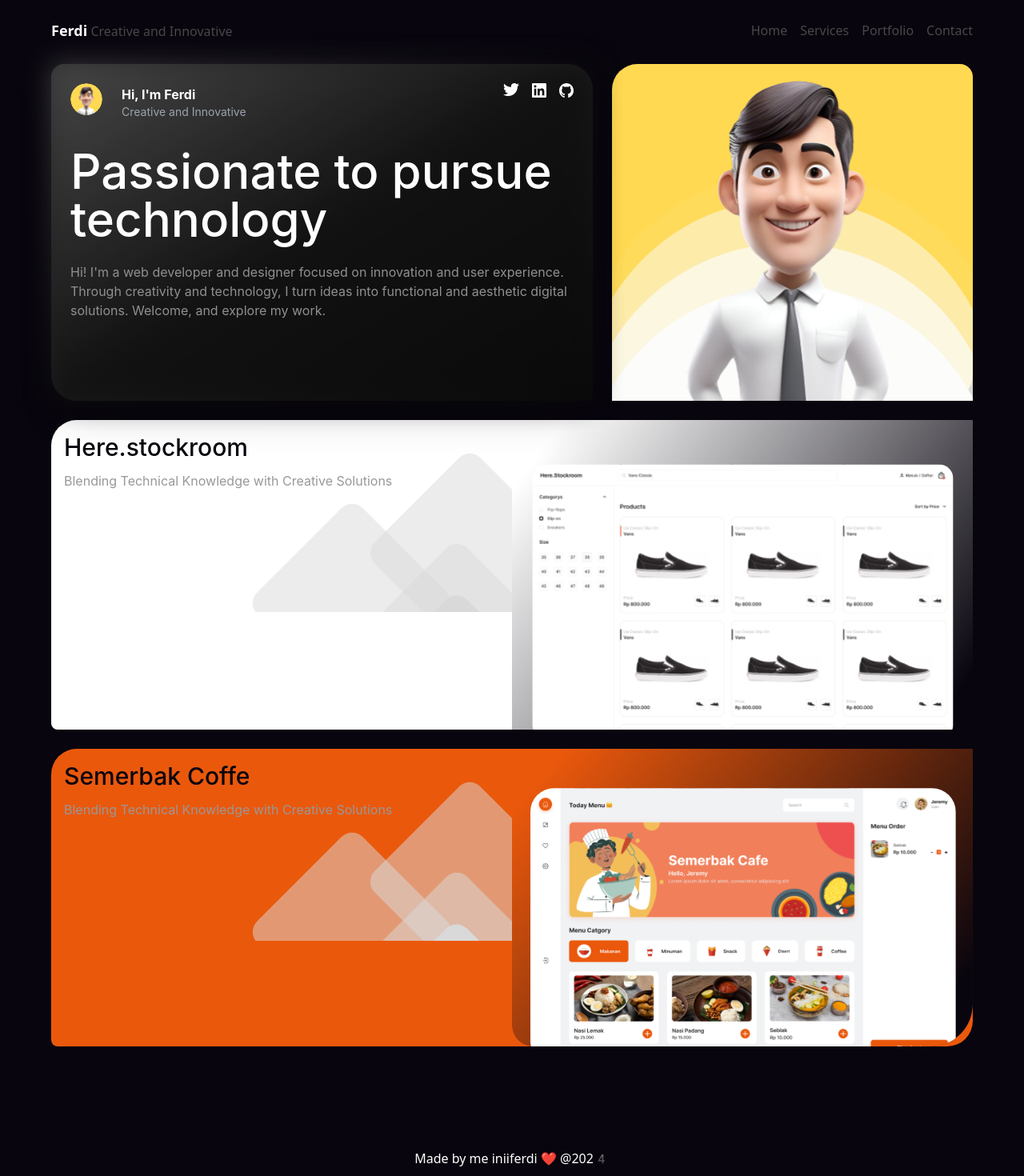
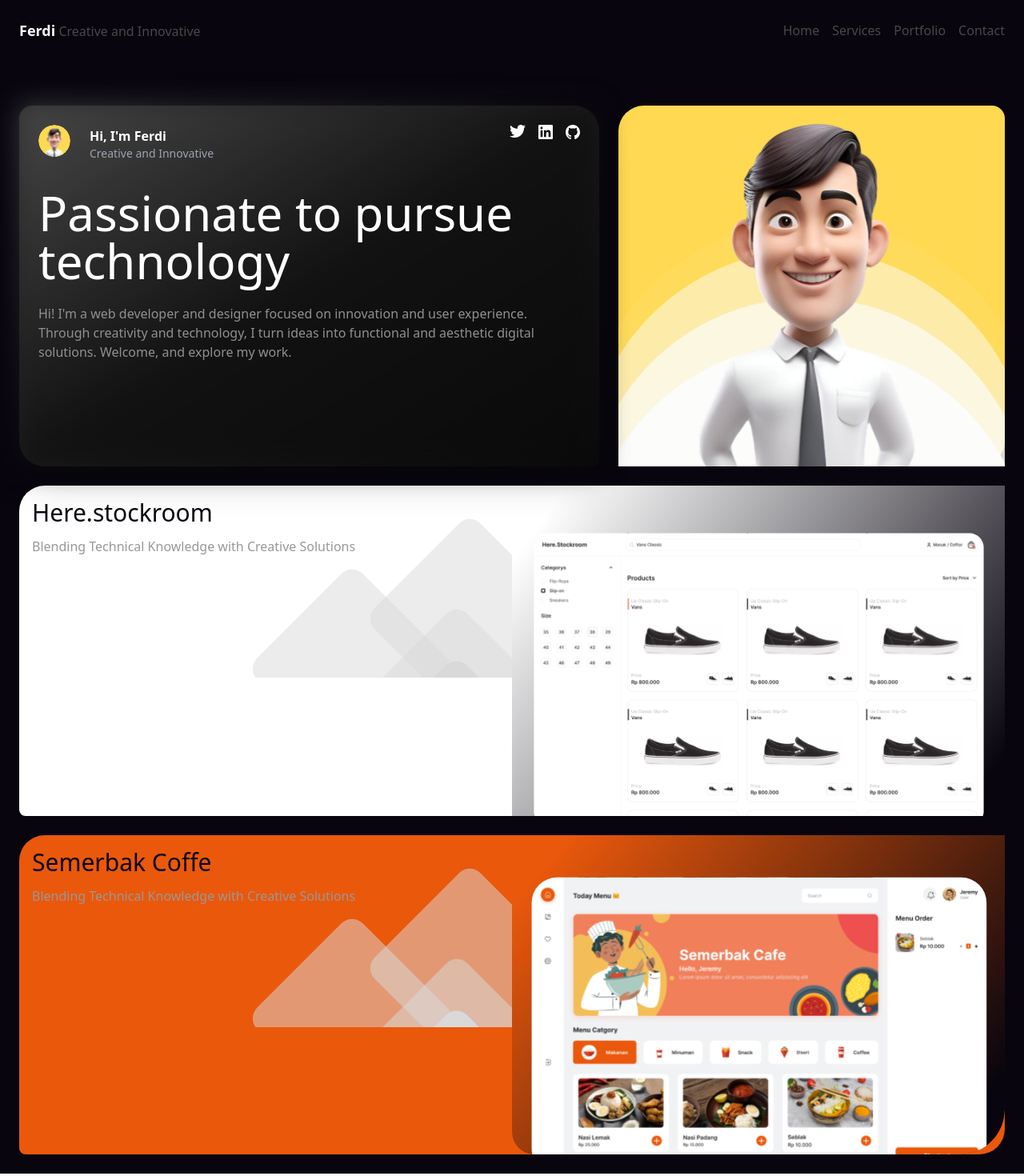
Before and after one commit to iniiferdi/PointSalesFront, a React (Vite) app: page / in a window 1280 px wide. Shown: the top 1470 px of the page at 80% size. Built offline with nearby package versions, Linux system fonts and the light colour scheme.

Commit message:
component based

```diff
--- /dev/null
+++ b/src/Components/Hero.jsx
@@ -0,0 +1,83 @@
+import heroSvg from '../assets/svg/hero.svg';
+import herroSvg from '../assets/svg/herro.svg';
+import iconTwSvg from '../assets/svg/icontw.svg';
+import iconLnSvg from '../assets/svg/iconln.svg';
+import iconGitSvg from '../assets/svg/icongit.svg';
+import hereSvg from '../assets/svg/here.svg';
+import smrbSvg from '../assets/svg/smrb.svg';
+import segitSvg from '../assets/svg/segit.svg';
+
+
+function Hero() {
+    return (
+        <>
+                <div className="flex flex-col xl:flex-row gap-6 pt-20">
+                    <div className="relative bg-gradient-to-br from-[#2e2e2e] to-[#0a0a0a] xl:w-3/5 w-full rounded-one p-6 text-white shadow-2xl">
+                        <div className="absolute -inset-0.5 bg-gradient-to-br from-[#525252] via-[#0e0e0e] to-[#0a0a0a] rounded-xl blur-lg opacity-70"></div>
+                        <div className="relative z-10">
+                            <div className="flex flex-col xl:flex-row justify-between gap-4">
+                                <div className="flex items-center mb-4">
+                                    <div className="w-12 h-12 rounded-full">
+                                        <img className="w-10 h-10 rounded-full" src={heroSvg} alt="Profile picture" />
+                                    </div>
+                                    <div className="ml-4">
+                                        <h2 className="text-base font-bold">Hi, I'm Ferdi</h2>
+                                        <p className="text-sm text-gray-400">Creative and Innovative</p>
+                                    </div>
+                                </div>
+                                <div className="flex space-x-4 mb-4">
+                                    <a href="#" className="text-gray-400 hover:text-white">
+                                        <img src={iconTwSvg} alt="Twitter" />
+                                    </a>
+                                    <a href="#" className="text-gray-400 hover:text-white">
+                                        <img src={iconLnSvg} alt="LinkedIn" />
+                                    </a>
+                                    <a href="#" className="text-gray-400 hover:text-white">
+                                        <img src={iconGitSvg} alt="GitHub" />
+                                    </a>
+                                </div>
+                            </div>
+                            <div className="flex flex-col gap-4 mt-4">
+                                <h3 className="text-5xl xl:text-6xl font-medium mb-2">Passionate to pursue technology</h3>
+                                <p className="text-base font-normal text-text">Hi! I'm a web developer and designer focused on innovation and user experience. Through creativity and technology, I turn ideas into functional and aesthetic digital solutions. Welcome, and explore my work.</p>
+                            </div>
+                        </div>
+                    </div>
+
+                    <div className="w-full xl:w-2/5 bg-[#FFD952] flex justify-center items-center rounded-two">
+                        <img className="w-full h-full" src={herroSvg} alt="Illustration" />
+                    </div>
+                </div>
+
+
+
+                <div className="bg-white w-full rounded-two mt-6 flex flex-col xl:flex-row ">
+                    <div className="p-4 xl:w-1/2 h-60 relative flex overflow-hidden">
+                        <div className="flex flex-col gap-3">
+                            <h1 className="font-medium text-primary text-3xl">Here.stockroom</h1>
+                            <p className='text-[#989898]'>Blending Technical Knowledge with Creative Solutions</p>
+                        </div>
+                        <img className="absolute bottom-0 text-center -right-20 justify-between " src={segitSvg} alt="Decoration" />
+                    </div>
+                    <div className="xl:w-1/2">
+                        <img src={hereSvg} alt="Here Illustration" />
+                    </div>
+                </div>
+
+                <div className="bg-[#EA580C] w-full rounded-two mt-6 flex flex-col xl:flex-row ">
+                    <div className="p-4 xl:w-1/2 h-60 relative flex overflow-hidden">
+                        <div className="flex flex-col gap-3">
+                            <h1 className="font-medium text-primary text-3xl">Semerbak Coffe</h1>
+                            <p className='text-[#989898]'>Blending Technical Knowledge with Creative Solutions</p>
+                        </div>
+                        <img className="absolute bottom-0 text-center -right-20 justify-between " src={segitSvg} alt="Decoration" />
+                    </div>
+                    <div className="xl:w-1/2">
+                        <img className='w-full' src={smrbSvg} alt="Here Illustration" />
+                    </div>
+                </div>
+        </>
+    )
+}
+
+export default Hero
--- a/src/Components/Navbar.jsx
+++ b/src/Components/Navbar.jsx
@@ -34,7 +34,7 @@ function Navbar() {
   return (
     <>
       <header
-        className={`flex justify-between items-center w-full fixed px-4 xl:px-16 top-0 py-6 z-50 transition-all duration-500 ease-in-out ${scrolled ? 'bg-primary bg-opacity-80 backdrop-blur-lg' : 'bg-transparent'
+        className={`flex justify-between items-center w-full  transition-all duration-500 ease-in-out ${scrolled ? 'bg-primary bg-opacity-80 backdrop-blur-lg' : 'bg-transparent'
           }`}
       >
         <h1 className="text-white text-lg font-semibold">
@@ -43,7 +43,7 @@ function Navbar() {
         </h1>
         <ul
           id="nav-menu"
-          className="hidden xl:flex flex-row gap-4 items-center text-second text-base font-light bg-white xl:bg-transparent absolute xl:static right-0 top-14 rounded-md"
+          className="hidden xl:flex flex-row gap-4 items-center text-second text-base font-light  absolute xl:static right-0 top-14 rounded-md"
         >
           <li><a href="#">Home</a></li>
           <li><a href="#">Services</a></li>
--- a/src/Pages/App.jsx
+++ b/src/Pages/App.jsx
@@ -1,97 +1,18 @@
-import heroSvg from '../assets/svg/hero.svg';
-import herroSvg from '../assets/svg/herro.svg';
-import iconTwSvg from '../assets/svg/icontw.svg';
-import iconLnSvg from '../assets/svg/iconln.svg';
-import iconGitSvg from '../assets/svg/icongit.svg';
-import hereSvg from '../assets/svg/here.svg';
-import smrbSvg from '../assets/svg/smrb.svg';
-import segitSvg from '../assets/svg/segit.svg';
+import Navbar from '../Components/Navbar.jsx'
+import Hero from '../Components/Hero.jsx';
 
 
 function App() {
 
   return (
     <>
-      <div className="font-inter px-4 xl:px-16 bg-primary">
-
-
-
-
-        <div className="flex flex-col xl:flex-row gap-6 pt-20">
-          <div className="relative bg-gradient-to-br from-[#2e2e2e] to-[#0a0a0a] xl:w-3/5 w-full rounded-one p-6 text-white shadow-2xl">
-            <div className="absolute -inset-0.5 bg-gradient-to-br from-[#525252] via-[#0e0e0e] to-[#0a0a0a] rounded-xl blur-lg opacity-70"></div>
-            <div className="relative z-10">
-              <div className="flex flex-col xl:flex-row justify-between gap-4">
-                <div className="flex items-center mb-4">
-                  <div className="w-12 h-12 rounded-full">
-                    <img className="w-10 h-10 rounded-full" src={heroSvg} alt="Profile picture" />
-                  </div>
-                  <div className="ml-4">
-                    <h2 className="text-base font-bold">Hi, I'm Ferdi</h2>
-                    <p className="text-sm text-gray-400">Creative and Innovative</p>
-                  </div>
-                </div>
-                <div className="flex space-x-4 mb-4">
-                  <a href="#" className="text-gray-400 hover:text-white">
-                    <img src={iconTwSvg} alt="Twitter" />
-                  </a>
-                  <a href="#" className="text-gray-400 hover:text-white">
-                    <img src={iconLnSvg} alt="LinkedIn" />
-                  </a>
-                  <a href="#" className="text-gray-400 hover:text-white">
-                    <img src={iconGitSvg} alt="GitHub" />
-                  </a>
-                </div>
-              </div>
-              <div className="flex flex-col gap-4 mt-4">
-                <h3 className="text-5xl xl:text-6xl font-medium mb-2">Passionate to pursue technology</h3>
-                <p className="text-base font-normal text-text">Hi! I'm a web developer and designer focused on innovation and user experience. Through creativity and technology, I turn ideas into functional and aesthetic digital solutions. Welcome, and explore my work.</p>
-              </div>
-            </div>
-          </div>
-
-          <div className="w-full xl:w-2/5 bg-[#FFD952] flex justify-center items-center rounded-two">
-            <img className="w-full h-full" src={herroSvg} alt="Illustration" />
-          </div>
+      <main className=' flex mx-auto justify-center items-center p-6 bg-primary'>
+        <div className="w-full  max-w-7xl">
+        <Navbar/>
+        <Hero/>
         </div>
 
-        {/* <div className="flex flex-col gap-3">
-        <h1 className='text-white mt-8 font-semibold text-xl'>My Projects</h1>
-        <div className="flex flex-row gap-3 text-white">
-          <a href="">UI UX</a>
-          <a href="">Web Application</a>
-          <a href="">Desain Grafis</a>
-        </div>
-        </div> */}
-
-        <div className="bg-white w-full rounded-two mt-6 flex flex-col xl:flex-row ">
-          <div className="p-4 xl:w-1/2 h-60 relative flex overflow-hidden">
-            <div className="flex flex-col gap-3">
-            <h1 className="font-medium text-primary text-3xl">Here.stockroom</h1>
-            <p className='text-[#989898]'>Blending Technical Knowledge with Creative Solutions</p>
-            </div>
-            <img className="absolute bottom-0 text-center -right-20 justify-between " src={segitSvg} alt="Decoration" />
-          </div>
-          <div className="xl:w-1/2">
-            <img src={hereSvg} alt="Here Illustration" />
-          </div>
-        </div>
-
-        <div className="bg-[#EA580C] w-full rounded-two mt-6 flex flex-col xl:flex-row ">
-          <div className="p-4 xl:w-1/2 h-60 relative flex overflow-hidden">
-          <div className="flex flex-col gap-3">
-            <h1 className="font-medium text-primary text-3xl">Semerbak Coffe</h1>
-            <p className='text-[#989898]'>Blending Technical Knowledge with Creative Solutions</p>
-            </div>
-            <img className="absolute bottom-0 text-center -right-20 justify-between " src={segitSvg} alt="Decoration" />
-          </div>
-          <div className="xl:w-1/2">
-            <img className='w-full' src={smrbSvg} alt="Here Illustration" />
-          </div>
-        </div>
-      </div>
-
-
+      </main>
     </>
   );
 }
--- a/src/main.jsx
+++ b/src/main.jsx
@@ -1,14 +1,14 @@
 import { StrictMode } from 'react'
 import { createRoot } from 'react-dom/client'
 import App from './Pages/App.jsx'
-import Navbar from './Components/Navbar.jsx'
+
 import Footer from './Components/Footer.jsx'
 import './index.css'
 
 createRoot(document.getElementById('root')).render(
   <StrictMode>
-    <Navbar/>
+
     <App />
-    <Footer />
+    {/* <Footer /> */}
   </StrictMode>,
 )
```
Lines whose indentation alone changed are shown as unchanged.
